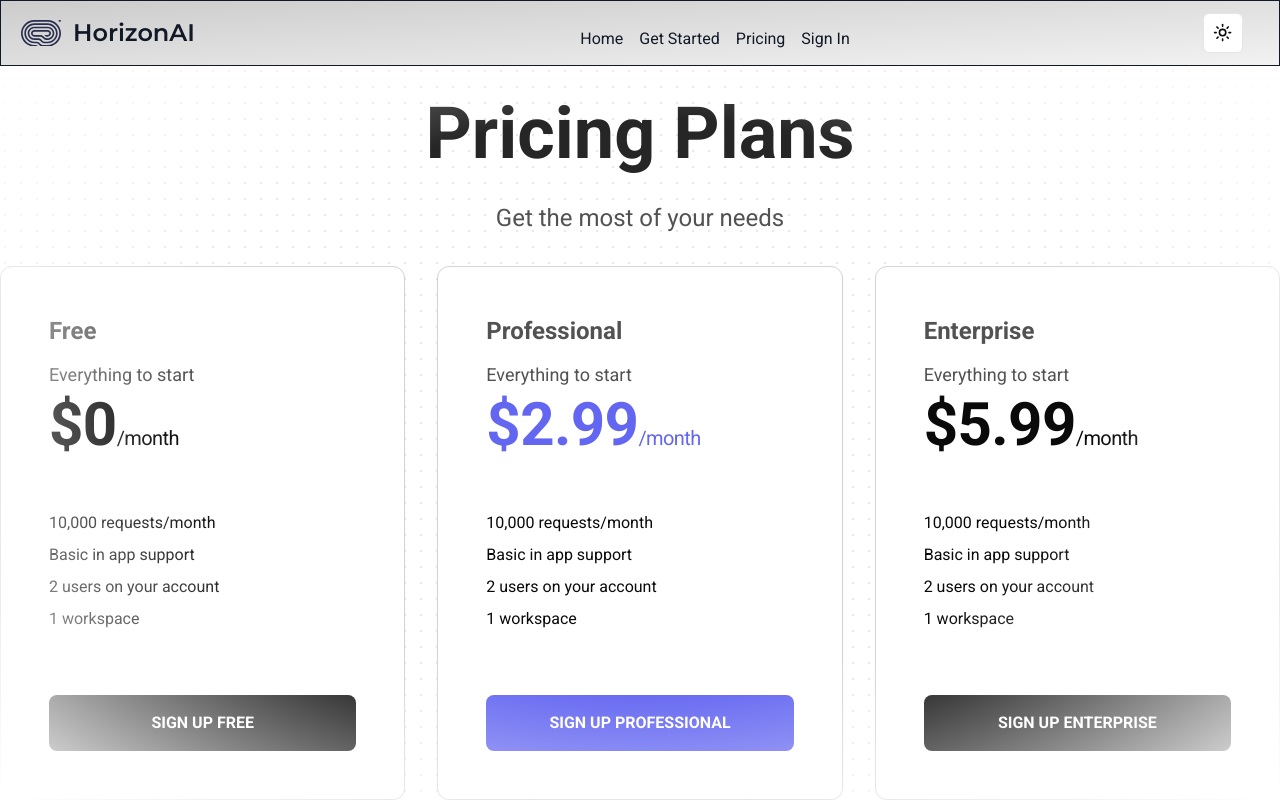
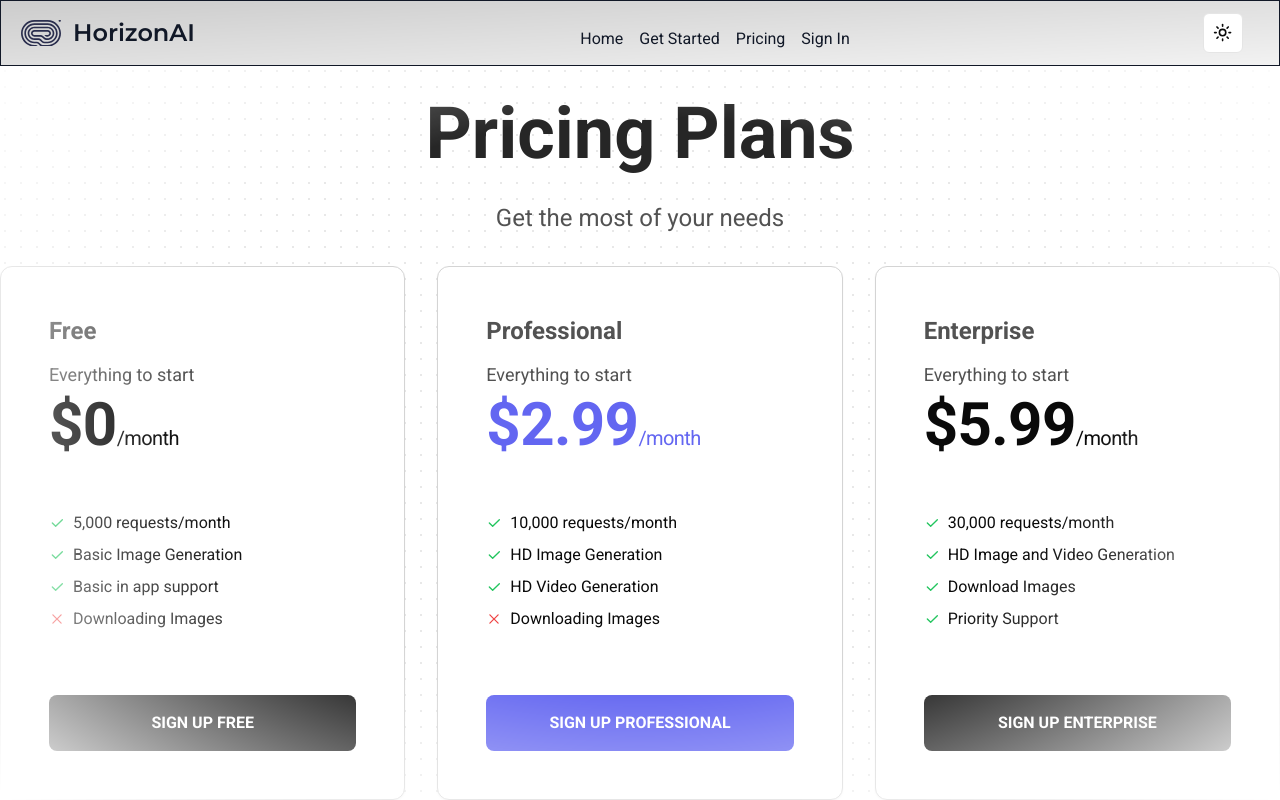
Before and after one commit to Parth18062003/AI-toolkit, a Next.js app: page /pricing-plan in a window 1280 px wide. Shown: the top 800 px of the page. Built offline with nearby package versions, Linux system fonts and the light colour scheme; no server answers.

Commit message:
Updated pricing component

```diff
--- a/app/layout.tsx
+++ b/app/layout.tsx
@@ -13,7 +13,8 @@ const inter = Roboto({
 
 export const metadata: Metadata = {
   title: "HorizonAI",
-  description: "HorizonAI is a comprehensive AI toolkit that enables generation of images, text, audio, video, and code. Explore advanced AI capabilities for creative projects and development tasks.",
+  description:
+    "HorizonAI is a comprehensive AI toolkit that enables generation of images, text, audio, video, and code. Explore advanced AI capabilities for creative projects and development tasks.",
   other: {
     "theme-color": "#0a0a0a",
   },
@@ -27,6 +28,9 @@ export default function RootLayout({
   return (
     <ClerkProvider>
       <html lang="en" suppressHydrationWarning>
+        <head>
+          <link rel="icon" href="/favicon.ico" sizes="any" />
+        </head>
         <body className={inter.className}>
           <ThemeProvider
             attribute="class"
--- a/components/ConversationUI.tsx
+++ b/components/ConversationUI.tsx
@@ -1,6 +1,6 @@
 "use client";
 
-import React, { useCallback, useEffect, useRef, useState } from "react";
+import React, { useRef, useState } from "react";
 import * as z from "zod";
 import { zodResolver } from "@hookform/resolvers/zod";
 import { useForm } from "react-hook-form";
--- a/components/PricingPlan.tsx
+++ b/components/PricingPlan.tsx
@@ -6,13 +6,14 @@ import {
   CardHeader,
   CardTitle,
 } from "@/components/ui/card";
+import { TbCheck } from "react-icons/tb";
+import { RxCross2 } from "react-icons/rx";
 
 const PricingPlan = () => {
   return (
     <>
       <div className="dark:bg-dot-white/[0.2] bg-dot-black/[0.2]">
-        <div className="hidden lg:flex absolute pointer-events-none inset-0 items-center justify-center dark:bg-black bg-white [mask-image:radial-gradient(ellipse_at_center,transparent_50%,black)]"></div>
-
+        <div className="hidden h-full lg:flex absolute pointer-events-none inset-0 items-center justify-center dark:bg-black bg-white [mask-image:radial-gradient(ellipse_at_center,transparent_50%,black)]"></div>
         <h2 className="text-3xl sm:text-7xl font-semibold text-center text-neutral-800 dark:text-neutral-200 py-4 sm:py-8">
           Pricing Plans
         </h2>
@@ -22,8 +23,9 @@ const PricingPlan = () => {
         <div className="flex flex-col lg:flex-row justify-center items-center gap-y-8 lg:gap-x-8 max-w-7xl mx-6 sm:mx-auto py-8">
           <Card className="w-full md:w-1/2 bg-white dark:bg-neutral-950 p-6 border-[1px] border-neutral-300 dark:border-neutral-600 rounded-xl">
             <CardHeader>
-              {" "}
-              <p className="text-2xl font-bold mb-2 text-neutral-600 dark:text-neutral-300">Free</p>
+              <p className="text-2xl font-bold mb-2 text-neutral-600 dark:text-neutral-300">
+                Free
+              </p>
               <p className="text-lg mb-6 text-neutral-600 dark:text-neutral-300">
                 Everything to start
               </p>
@@ -35,18 +37,25 @@ const PricingPlan = () => {
               </CardTitle>
             </CardHeader>
             <CardContent>
-              <div className="flex items-center gap-2 mb-2">
-                <span className="text-base">10,000 requests/month</span>
-              </div>
-              <div className="flex items-center gap-2 mb-2">
-                <span className="text-base">Basic in app support</span>
-              </div>
-              <div className="flex items-center gap-2 mb-2">
-                <span className="text-base">2 users on your account</span>
-              </div>
-              <div className="flex items-center gap-2 mb-2">
-                <span className="text-base">1 workspace</span>
-              </div>
+              <span className="flex items-center gap-2 mb-2 text-base">
+                <TbCheck className="w-4 h-4 text-green-500" />
+                5,000 requests/month
+              </span>
+
+              <span className="flex items-center gap-2 mb-2 text-base">
+                <TbCheck className="w-4 h-4 text-green-500" />
+                Basic Image Generation
+              </span>
+
+              <span className="flex items-center gap-2 mb-2 text-base">
+                <TbCheck className="w-4 h-4 text-green-500" />
+                Basic in app support
+              </span>
+
+              <span className="flex items-center gap-2 mb-2 text-base">
+                <RxCross2 className="w-4 h-4 text-red-500" />
+                Downloading Images
+              </span>
             </CardContent>
             <CardFooter>
               <button className="w-full py-4 mt-8 font-semibold bg-black dark:bg-white text-white dark:text-black rounded-lg uppercase">
@@ -56,7 +65,9 @@ const PricingPlan = () => {
           </Card>
           <Card className="w-full md:w-1/2 bg-white dark:bg-neutral-950 p-6 border-[1px] border-neutral-300 dark:border-neutral-600 rounded-xl">
             <CardHeader>
-              <p className="text-2xl font-bold mb-2 text-neutral-600 dark:text-neutral-300">Professional</p>
+              <p className="text-2xl font-bold mb-2 text-neutral-600 dark:text-neutral-300">
+                Professional
+              </p>
               <p className="text-lg mb-6 text-neutral-600 dark:text-neutral-300">
                 Everything to start
               </p>
@@ -68,18 +79,25 @@ const PricingPlan = () => {
               </CardTitle>
             </CardHeader>
             <CardContent>
-              <div className="flex items-center gap-2 mb-2">
-                <span className="text-base">10,000 requests/month</span>
-              </div>
-              <div className="flex items-center gap-2 mb-2">
-                <span className="text-base">Basic in app support</span>
-              </div>
-              <div className="flex items-center gap-2 mb-2">
-                <span className="text-base">2 users on your account</span>
-              </div>
-              <div className="flex items-center gap-2 mb-2">
-                <span className="text-base">1 workspace</span>
-              </div>
+              <span className="flex items-center gap-2 mb-2 text-base">
+                <TbCheck className="w-4 h-4 text-green-500" />
+                10,000 requests/month
+              </span>
+
+              <span className="flex items-center gap-2 mb-2 text-base">
+                <TbCheck className="w-4 h-4 text-green-500" />
+                HD Image Generation
+              </span>
+
+              <span className="flex items-center gap-2 mb-2 text-base">
+                <TbCheck className="w-4 h-4 text-green-500" />
+                HD Video Generation
+              </span>
+
+              <span className="flex items-center gap-2 mb-2 text-base">
+                <RxCross2 className="w-4 h-4 text-red-500" />
+                Downloading Images
+              </span>
             </CardContent>
             <CardFooter>
               <button className="w-full py-4 mt-8 font-semibold bg-indigo-500 dark:bg-indigo-400 text-white dark:text-black rounded-lg uppercase">
@@ -89,31 +107,38 @@ const PricingPlan = () => {
           </Card>
           <Card className="w-full md:w-1/2 bg-white dark:bg-neutral-950 p-6 border-[1px] border-neutral-300 dark:border-neutral-600 rounded-xl">
             <CardHeader>
-              {" "}
-              <p className="text-2xl font-bold mb-2 text-neutral-600 dark:text-neutral-300">Enterprise</p>
+              <p className="text-2xl font-bold mb-2 text-neutral-600 dark:text-neutral-300">
+                Enterprise
+              </p>
               <p className="text-lg mb-6 text-neutral-600 dark:text-neutral-300">
                 Everything to start
               </p>
               <CardTitle>
-                {" "}
                 <p className="text-6xl font-bold mb-8">
                   $5.99<span className="font-normal text-xl">/month</span>
                 </p>
               </CardTitle>
             </CardHeader>
             <CardContent>
-              <div className="flex items-center gap-2 mb-2">
-                <span className="text-base">10,000 requests/month</span>
-              </div>
-              <div className="flex items-center gap-2 mb-2">
-                <span className="text-base">Basic in app support</span>
-              </div>
-              <div className="flex items-center gap-2 mb-2">
-                <span className="text-base">2 users on your account</span>
-              </div>
-              <div className="flex items-center gap-2 mb-2">
-                <span className="text-base">1 workspace</span>
-              </div>
+              <span className="flex items-center gap-2 mb-2 text-base">
+                <TbCheck className="w-4 h-4 text-green-500" />
+                30,000 requests/month
+              </span>
+
+              <span className="flex items-center gap-2 mb-2 text-base">
+                <TbCheck className="w-4 h-4 text-green-500" />
+                HD Image and Video Generation
+              </span>
+
+              <span className="flex items-center gap-2 mb-2 text-base">
+                <TbCheck className="w-4 h-4 text-green-500" />
+                Download Images
+              </span>
+
+              <span className="flex items-center gap-2 mb-2 text-base">
+                <TbCheck className="w-4 h-4 text-green-500" />
+                Priority Support
+              </span>
             </CardContent>
             <CardFooter>
               <button className="w-full py-4 mt-8 font-semibold bg-black dark:bg-white text-white dark:text-black rounded-lg uppercase">
@@ -121,7 +146,6 @@ const PricingPlan = () => {
               </button>
             </CardFooter>
           </Card>
-
         </div>
       </div>
     </>
--- a/components/ui/floating-phone.tsx
+++ b/components/ui/floating-phone.tsx
@@ -73,7 +73,7 @@ const Screen: React.FC = () => {
         Get Started
       </Link>
 
-      <div className="absolute -bottom-72 left-[50%] h-96 w-96 -translate-x-[50%] rounded-full bg-violet-500" />
+      <div className="absolute -bottom-72 left-[50%] h-96 w-96 -translate-x-[50%] rounded-full bg-gradient-to-r from-indigo-500 to-purple-500" />
     </div>
   );
 };
```
Also changed, not shown: components/CTA.tsx (+6 -3 lines). Lines whose indentation alone changed are shown as unchanged.
